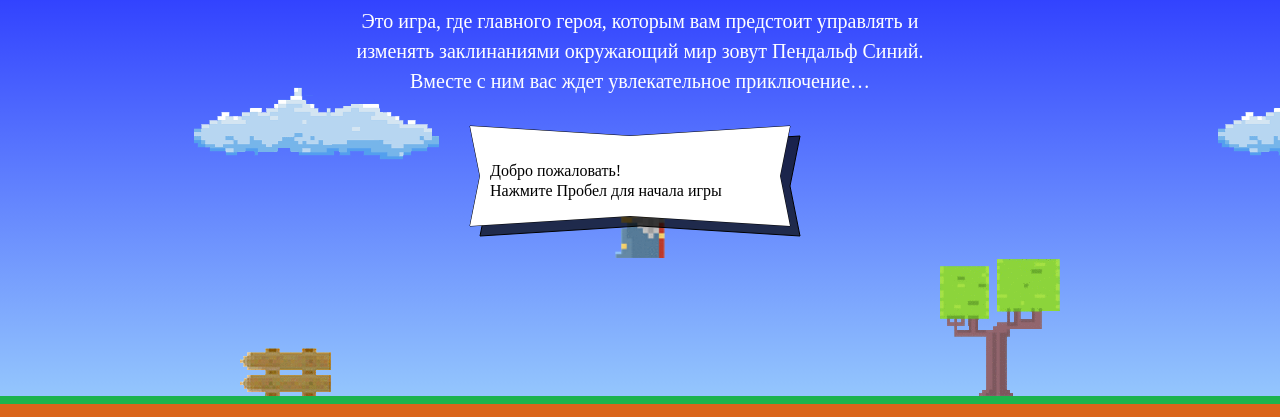
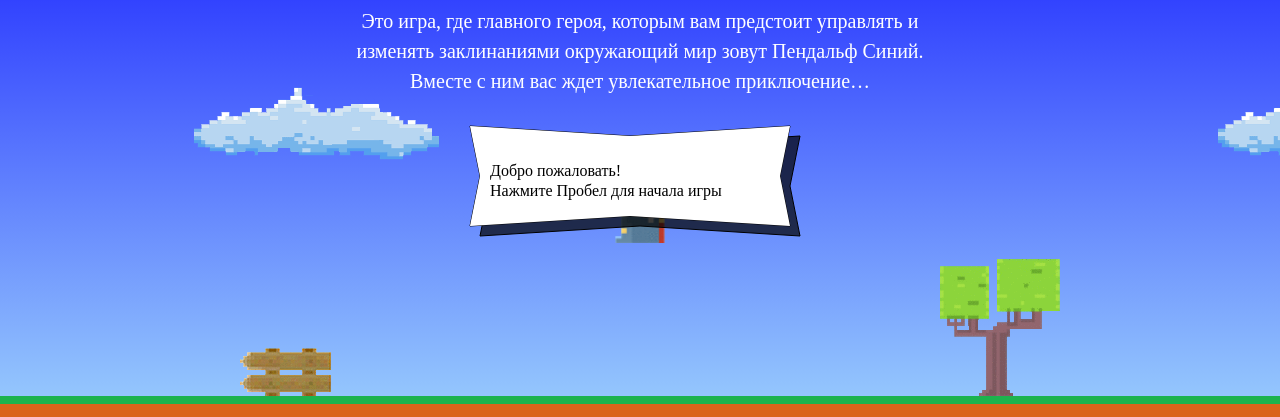
Before and after one commit to katgap/784403-code-and-magick, a website: page index.html in a window 1280 px wide. Shown: the part 203-620 px from the top of the page. Drawn offline with Linux system fonts and the light colour scheme; a web font is replaced by a local one.

Commit message:
Отцентровка высоты волшебника

```diff
--- a/index.html
+++ b/index.html
@@ -199,7 +199,7 @@
     return (width - wizardWidth) / 2;
   }
   var getWizardY = function(height) {
-    return (height - getWizardHeight()) / 3 ;
+    return height / 3 - getWizardHeight() / 2;
   }
 </script>
 <script src="js/game.js"></script>
```
